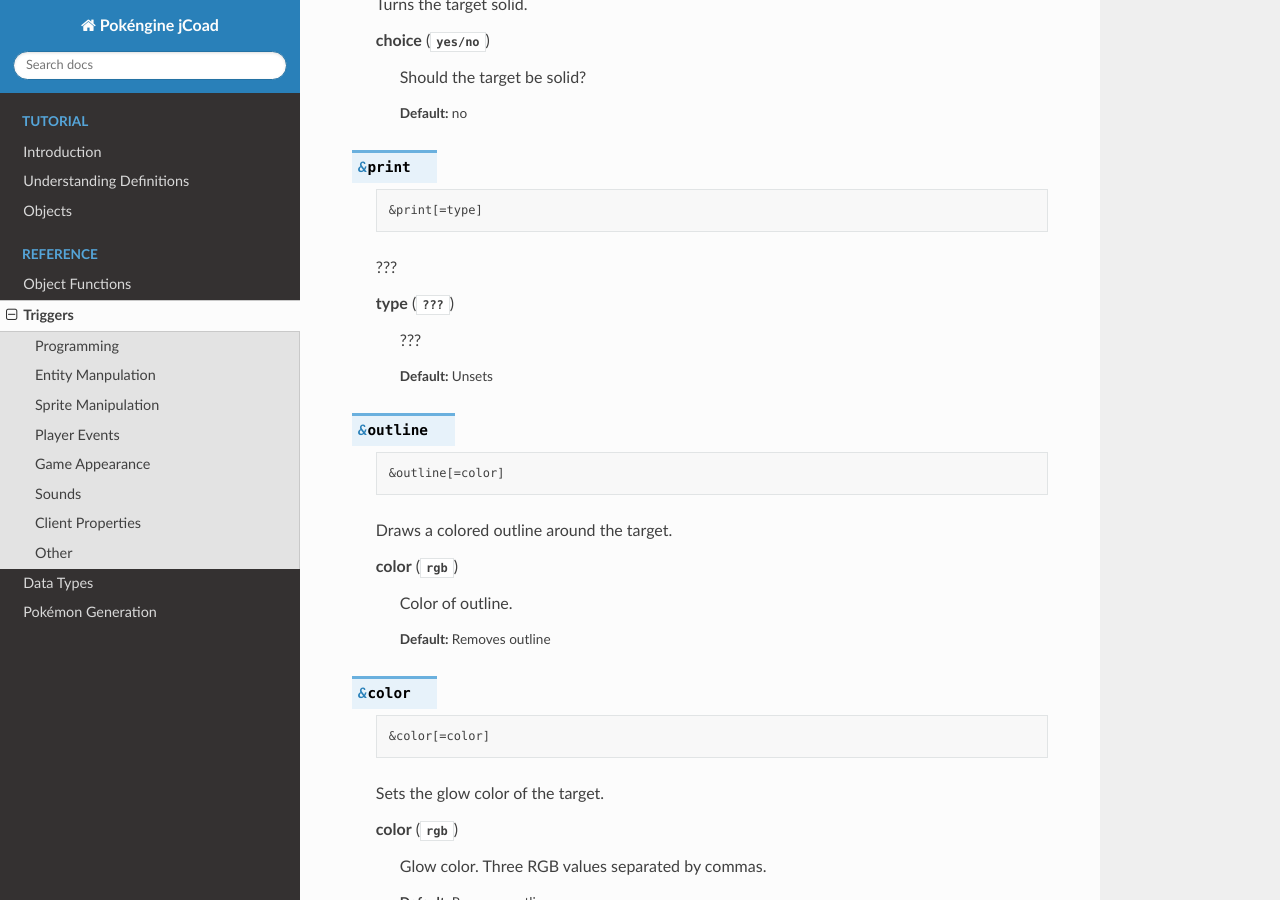
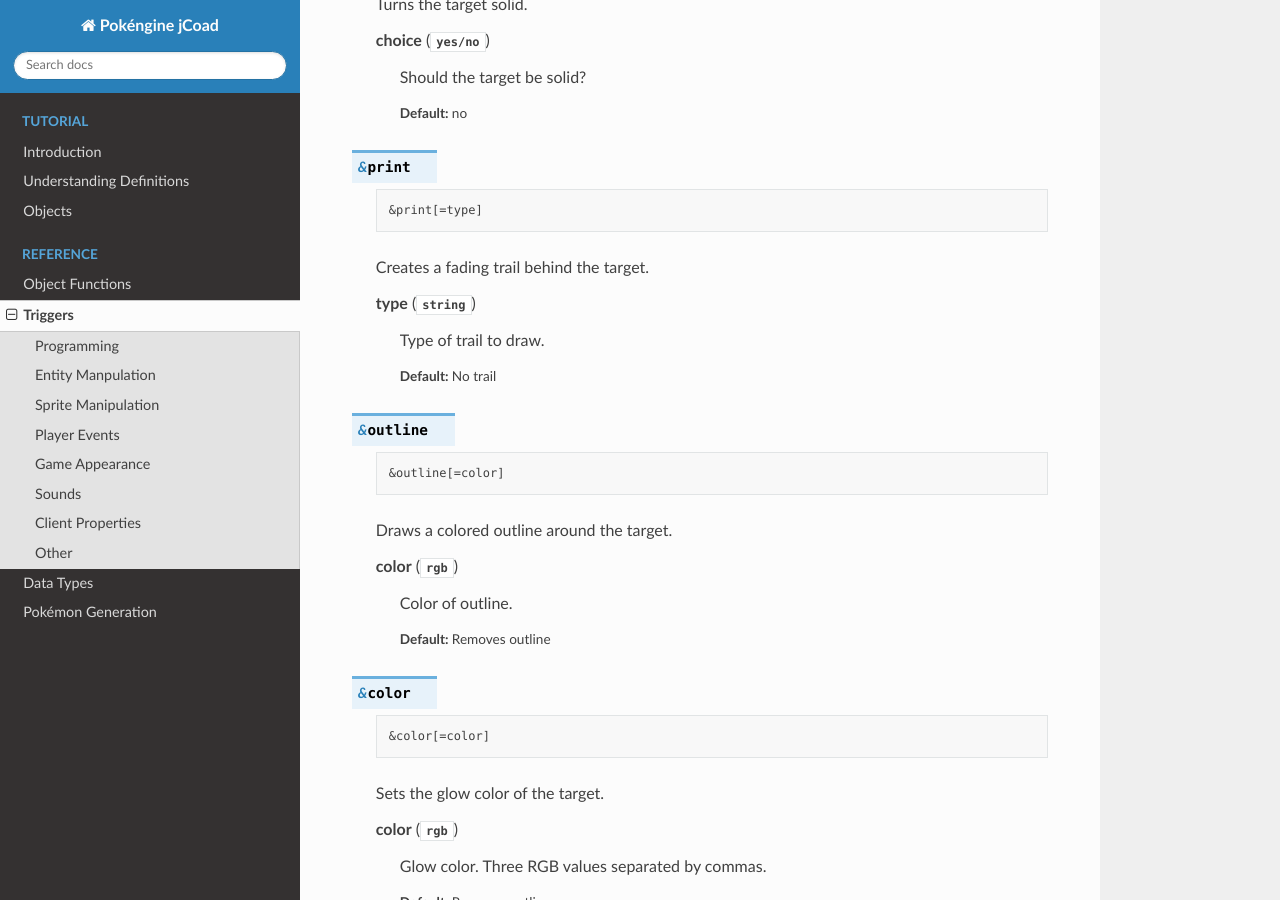
Before and after one commit to jackson-nestelroad/pokengine-jcoad-docs, a Sphinx documentation site: the page built from docs/source/reference/triggers.rst, in a window 1280 px wide and 900 px high, scrolled down 6572 px. Built offline with Sphinx 7.4.7 and the Read the Docs theme 2.0.0, drawn with Linux system fonts in a browser that asks for light colours.

Commit message:
Update print.

```diff
--- a/docs/source/reference/triggers.rst
+++ b/docs/source/reference/triggers.rst
@@ -291,13 +291,13 @@ Entity Manpulation
 .. jcoad:trigger:: print
     :suffix: [=type]
 
-    ???
+    Creates a fading trail behind the target.
 
     .. param:: type
-        :type: ???
-        :default: Unsets
+        :type: string
+        :default: No trail
 
-        ???
+        Type of trail to draw.
 
 .. jcoad:trigger:: outline
     :suffix: [=color]
```
